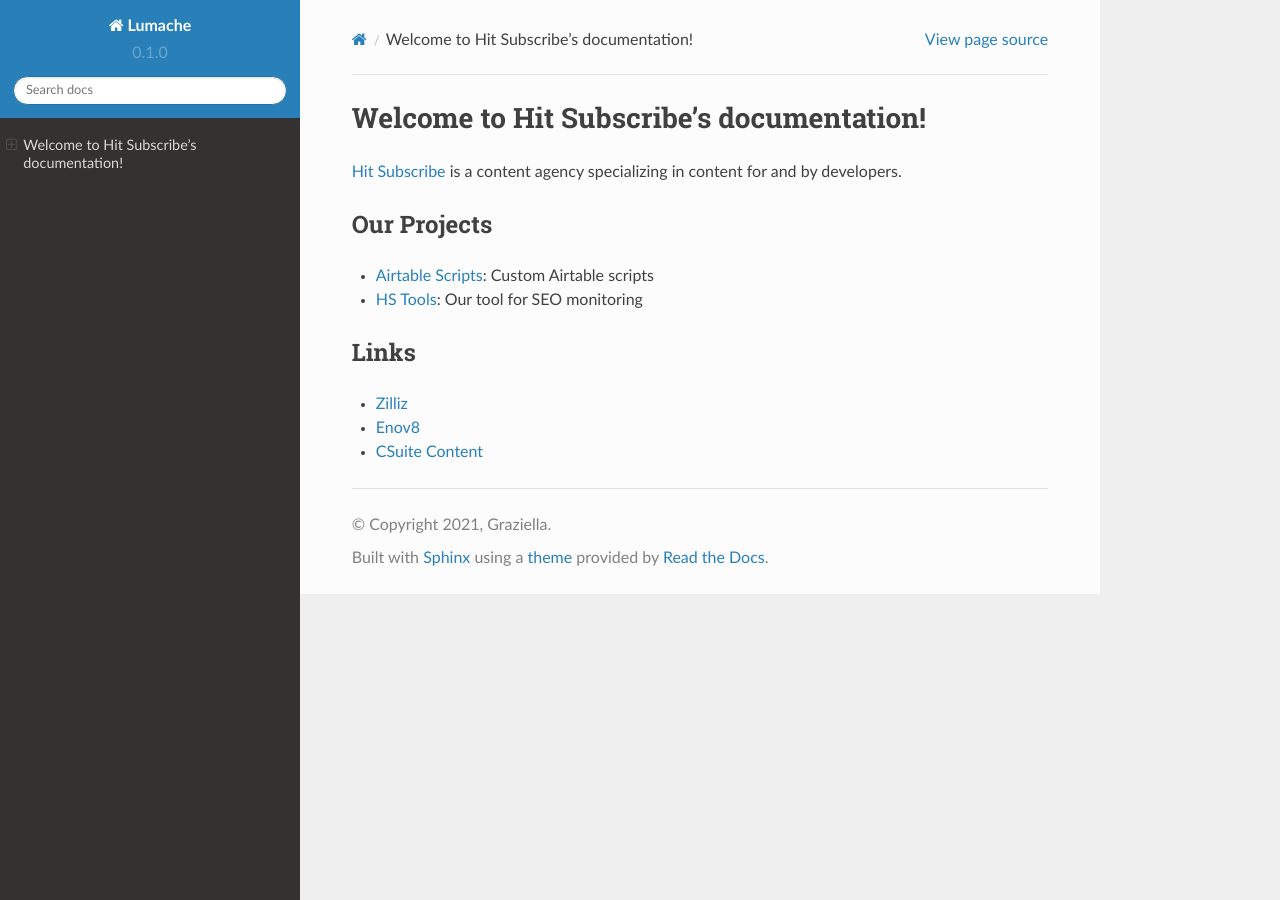
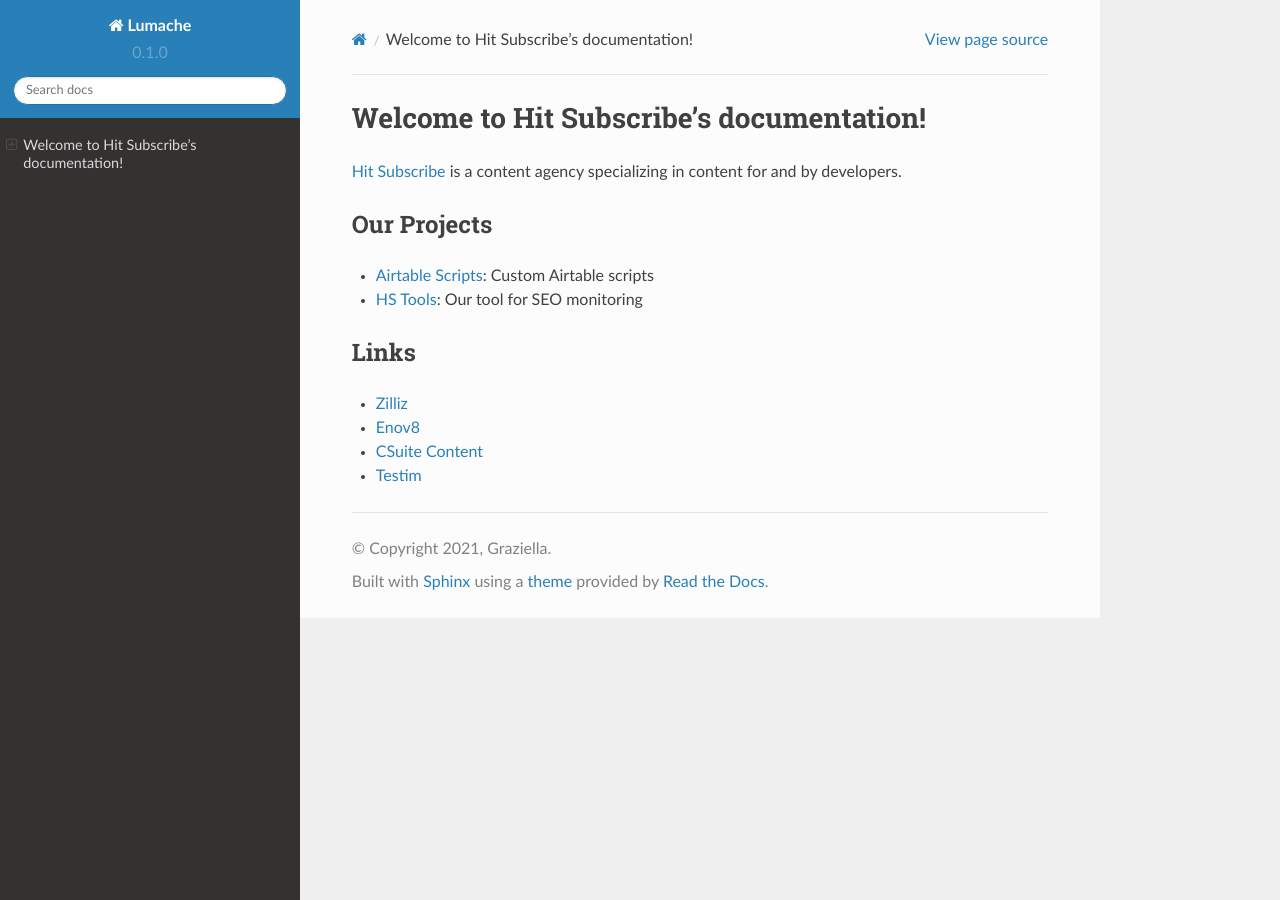
Before and after one commit to hit-subscribe/readthedocs, a Sphinx documentation site: the page built from docs/source/index.rst, in a window 1280 px wide. Built offline with Sphinx 7.4.7 and the Read the Docs theme 2.0.0, drawn with Linux system fonts in a browser that asks for light colours.

Commit message:
Update index.rst

```diff
--- a/docs/source/index.rst
+++ b/docs/source/index.rst
@@ -17,3 +17,4 @@ Links
 - `Zilliz <https://zilliz.com/>`_
 - `Enov8 <https://www.enov8.com/>`_
 - `CSuite Content <https://csuitecontent.com/>`_
+- `Testim <https://www.testim.io/>`_
```
